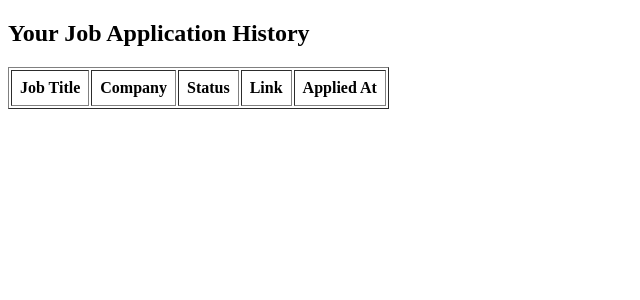
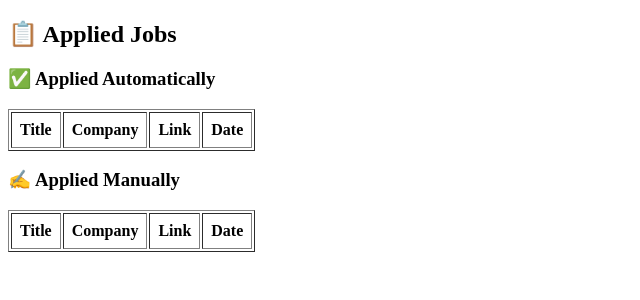
Before and after one commit to Kalyan717ps/Job-Bot-Cursor, a Flask app: page /applications in a window 1280 px wide. Shown: the part 60-360 px from the top of the page, without its empty margins (0-640 px from the left). Run offline with Flask 3, Linux system fonts and the light colour scheme; a user stored in the database is signed in; tables that the repository leaves empty hold one stand-in row (values such as "Sample post"); lists and menus that the app fills with data are empty.

Commit message:
Enable manual jobs to be marked as done; split auto vs manual in applications page

```diff
--- a/app.py
+++ b/app.py
@@ -251,10 +251,20 @@ def applications():
     user_applied_jobs = Application.query.filter_by(user_id=current_user.id).order_by(Application.timestamp.desc()).all()
     return render_template('applications.html', applications=user_applied_jobs)
 
-@app.route('/manual-jobs')
+@app.route('/manual-jobs', methods=['GET', 'POST'])
 @login_required
 def manual_jobs():
-    manual_jobs = Application.query.filter_by(user_id=current_user.id, status='manual').order_by(Application.timestamp.desc()).all()
+    if request.method == 'POST':
+        job_id = request.form.get('job_id')
+        job = Application.query.get(job_id)
+        if job and job.user_id == current_user.id and job.status == 'manual':
+            job.status = 'applied_manual'
+            db.session.commit()
+            flash("✅ Marked as manually applied.")
+        return redirect(url_for('manual_jobs'))
+
+    manual_jobs = Application.query.filter_by(user_id=current_user.id, status='manual') \
+                                   .order_by(Application.timestamp.desc()).all()
     return render_template('manual_jobs.html', jobs=manual_jobs)
 
 ##########################################
--- a/templates/applications.html
+++ b/templates/applications.html
@@ -3,34 +3,40 @@
 <head><title>All Applications</title></head>
 {% include 'navbar.html' %}
 <body>
-  <h2>Your Job Application History</h2>
+  <h2>📋 Applied Jobs</h2>
+
+  <h3>✅ Applied Automatically</h3>
   <table border="1" cellpadding="8">
-    <thead>
     <tr>
-        <th>Job Title</th>
-        <th>Company</th>
-        <th>Status</th>
-        <th>Link</th>
-        <th>Applied At</th>
+      <th>Title</th><th>Company</th><th>Link</th><th>Date</th>
     </tr>
-    </thead>
-    <tbody>
     {% for job in applications %}
       {% if job.status == 'applied' %}
       <tr>
         <td>{{ job.job_title }}</td>
         <td>{{ job.company }}</td>
-            <td><strong>{{ job.status.upper() }}</strong></td>
         <td><a href="{{ job.link }}" target="_blank">View</a></td>
         <td>{{ job.timestamp.strftime('%d %b %Y %H:%M') }}</td>
       </tr>
       {% endif %}
-      {% else %}
+    {% endfor %}
+  </table>
+
+  <h3>✍️ Applied Manually</h3>
+  <table border="1" cellpadding="8">
     <tr>
-          <td colspan="5">You haven't applied to any jobs yet.</td>
+      <th>Title</th><th>Company</th><th>Link</th><th>Date</th>
     </tr>
+    {% for job in applications %}
+      {% if job.status == 'applied_manual' %}
+      <tr>
+        <td>{{ job.job_title }}</td>
+        <td>{{ job.company }}</td>
+        <td><a href="{{ job.link }}" target="_blank">View</a></td>
+        <td>{{ job.timestamp.strftime('%d %b %Y %H:%M') }}</td>
+      </tr>
+      {% endif %}
     {% endfor %}
-    </tbody>
   </table>
 </body>
 </html>
```
Also changed, not shown: templates/manual_jobs.html (+12 -9 lines). Lines whose indentation alone changed are shown as unchanged.
